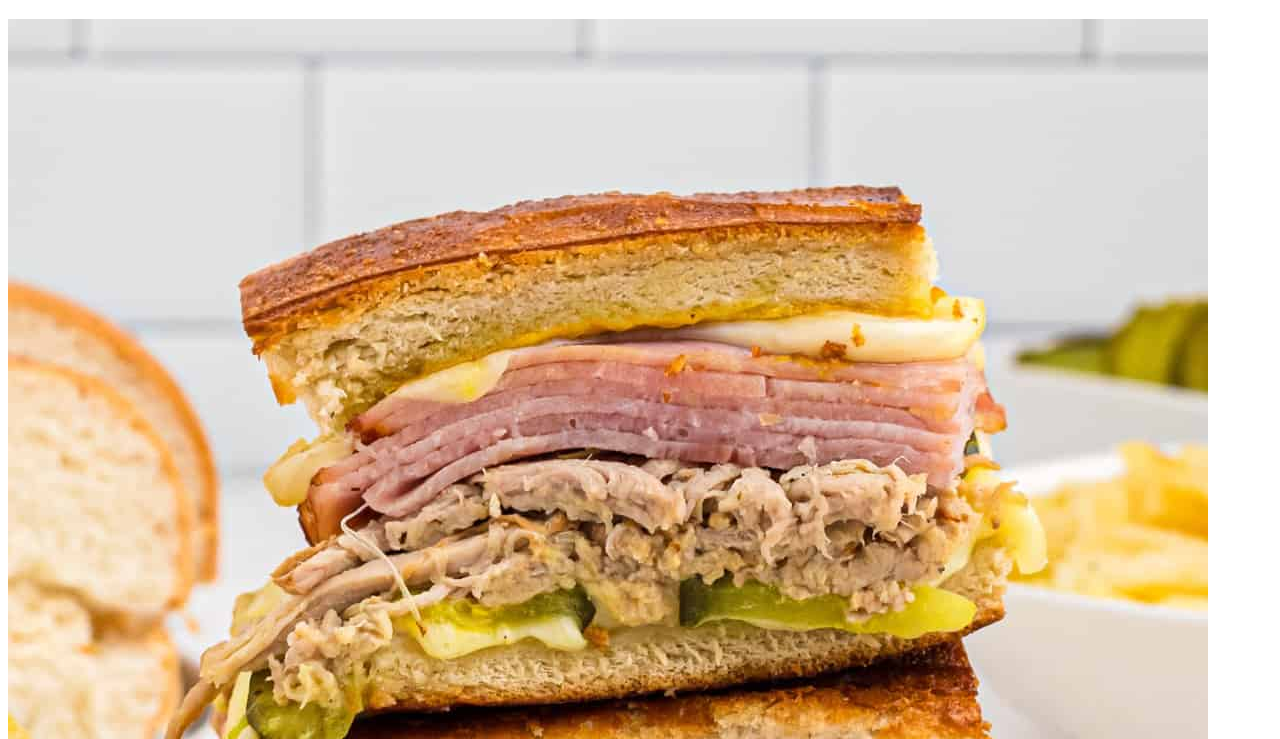
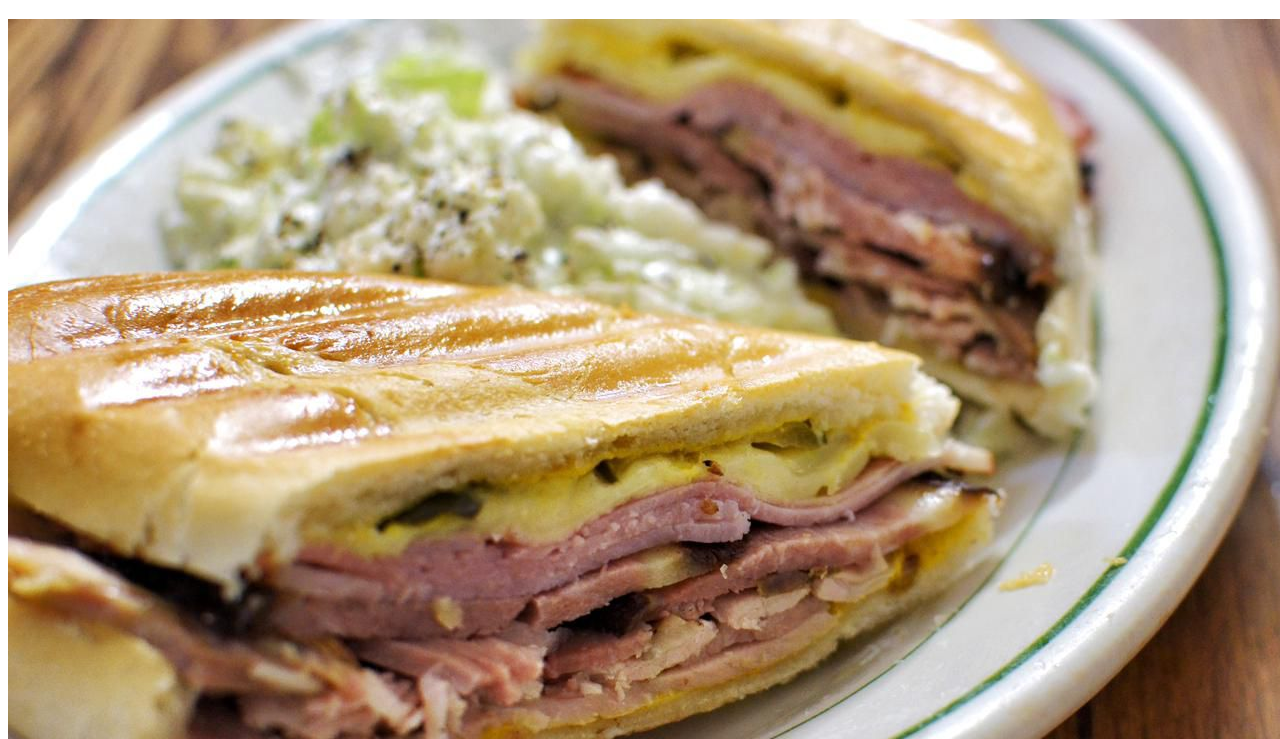
Before and after one commit to Epineda312/odin-recipes, a plain HTML site: page recipes/cubanSandwich.html in a window 1280 px wide. Shown: the part 61-800 px from the top of the page. Drawn offline with Linux system fonts and the light colour scheme.

Commit message:
Replace cuban sandwich picture

```diff
--- a/recipes/cubanSandwich.html
+++ b/recipes/cubanSandwich.html
@@ -6,7 +6,7 @@
     </head>
     <body>
         <h1>Cuban Sandwich</h1>
-        <img src="../img/cubanSandwich.jpg">
+        <img src="../img/cubanSandwich.jpeg">
         <h2>Description</h2>
         <p>If you're a pork lover,
         no sandwich can compete with the almighty Cubano.
```
Also changed, not shown: img/cubanSandwich.jpeg (added), img/cubanSandwich.jpg (deleted).
